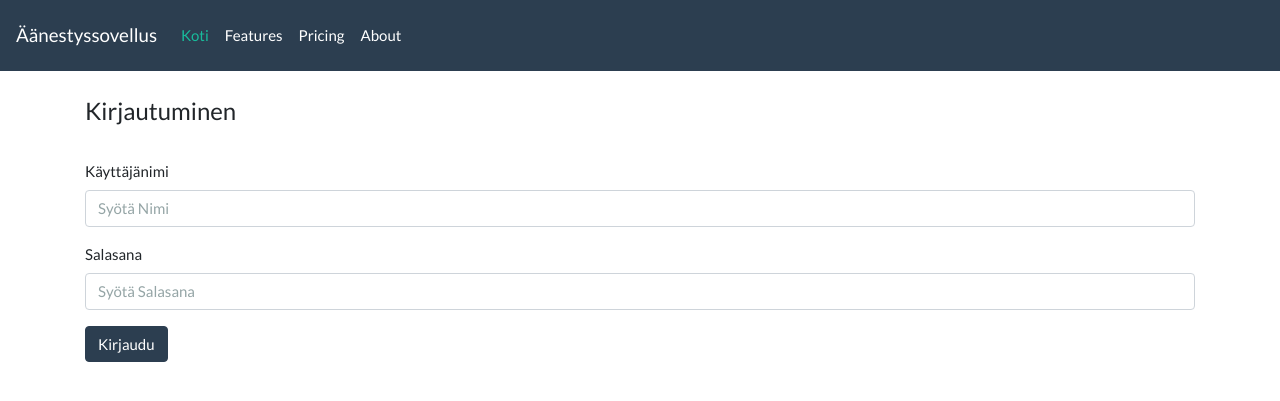
After one commit to jasper-alakoskela/aanestyssovellus, a PHP site: page /login.php in a window 1280 px wide. The commit adds this page. Shown: the top 401 px of the page. Run offline with PHP 8.4, Linux system fonts and the light colour scheme.

```diff
--- /dev/null
+++ b/login.php
@@ -0,0 +1,66 @@
+<!DOCTYPE html>
+<html lang="en">
+<head>
+<link rel="preconnect" href="https://fonts.gstatic.com">
+<link href="https://fonts.googleapis.com/css2?family=Lato&display=swap" rel="stylesheet">
+<meta charset="UTF-8">
+<meta http-equiv="X-UA-Compatible" content="IE=edge">
+<meta name="viewport" content="width=device-width, initial-scale=1.0">
+<title>Viestiseinä</title>
+<link rel="stylesheet" href="css/bootstrap.min.css">
+
+</head>
+<body>
+
+<nav class="navbar navbar-expand-lg navbar-dark bg-primary">
+  <a class="navbar-brand" href="#">Äänestyssovellus</a>
+  <button class="navbar-toggler" type="button" data-toggle="collapse" data-target="#navbarColor01" aria-controls="navbarColor01" aria-expanded="false" aria-label="Toggle navigation">
+    <span class="navbar-toggler-icon"></span>
+  </button>
+
+  <div class="collapse navbar-collapse" id="navbarColor01">
+    <ul class="navbar-nav mr-auto">
+      <li class="nav-item active">
+        <a class="nav-link" href="#">Koti
+        </a>
+      </li>
+      <li class="nav-item">
+        <a class="nav-link" href="#">Features
+        <span class="sr-only">(current)</span>
+        </a>
+      </li>
+      <li class="nav-item">
+        <a class="nav-link" href="#">Pricing</a>
+      </li>
+      <li class="nav-item">
+        <a class="nav-link" href="#">About</a>
+      </li>
+    </ul>
+  </div>
+</nav>
+<br>
+<div class="container">
+  <form>
+    <fieldset>
+
+      <legend>Kirjautuminen</legend>
+      <br>
+      <div class="form-group">
+        <label for="name">Käyttäjänimi</label>
+        <input type="text" class="form-control" id="name" placeholder="Syötä Nimi">
+      </div>
+      <div class="form-group">
+        <label for="password">Salasana</label>
+        <input type="password" class="form-control" id="password" placeholder="Syötä Salasana">
+      </div>
+
+      </fieldset>
+      <button type="submit" class="btn btn-primary">Kirjaudu</button>
+    </fieldset>
+  </form>
+
+<script src="js/jquery.min.js"></script>
+<script src="js/bootstrap.bundle.min.js"></script>
+</div>
+</body>
+</html>
```
Also changed, not shown: js/register.js (added, +34 -0 lines), register.php (renamed from sign-up.php, +8 -7 lines), 2 other files.
